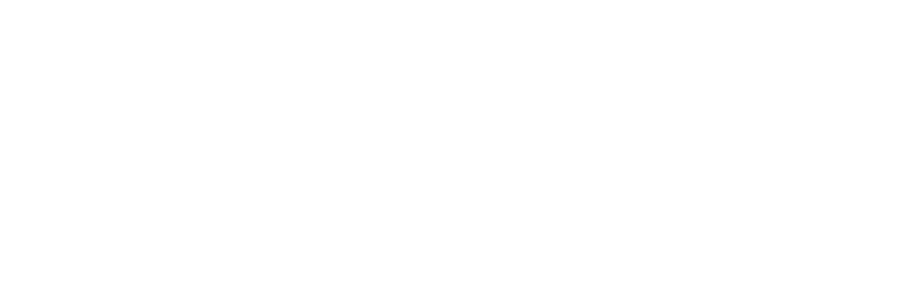
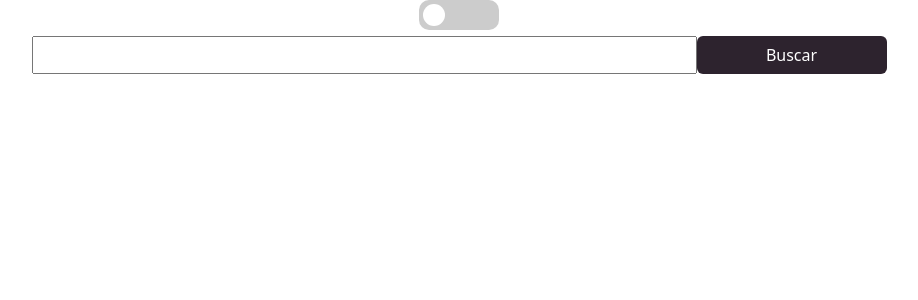
Before and after one commit to BlastyFN/factura-sync, a React (Create React App) app: page / in a window 1280 px wide. Shown: the top 300 px of the page, without its empty margins (181-1099 px from the left). Built offline with nearby package versions, Linux system fonts and the light colour scheme.

Commit message:
filtros v1.0 clients

```diff
--- a/package.json
+++ b/package.json
@@ -6,6 +6,7 @@
     "@testing-library/jest-dom": "^5.16.5",
     "@testing-library/react": "^13.4.0",
     "@testing-library/user-event": "^13.5.0",
+    "bootstrap": "^5.3.0",
     "firebase": "^9.22.1",
     "react": "^18.2.0",
     "react-dom": "^18.2.0",
--- a/src/App.jsx
+++ b/src/App.jsx
@@ -1,9 +1,13 @@
 import React from "react";
-
-
+import ClientsContainer from "./components/ClientsContainer";
+import 'bootstrap/dist/css/bootstrap.css'
+import './global.css'
+import './switch.css'
 const App = () => {
   return (
-   <></>
+   <>
+    <ClientsContainer/>
+   </>
   );
 }
 
--- /dev/null
+++ b/src/components/ClientsContainer.jsx
@@ -0,0 +1,28 @@
+import React from 'react';
+
+const ClientsContainer = () =>{
+    return(
+    <div className='ClientsContainer'>
+        <ClientsFilter/>
+    </div>
+    );
+}
+
+const ClientsFilter = () =>{
+    return(
+        <div className="ClientsFilter container text-center">
+            <div className="switch">
+                <input type="checkbox" id="switch-1" className="switch-input"/>
+                <label for="switch-1" className="switch-label"></label>
+            </div>
+
+            <div className='row justify-content-md-center'>
+                <input type="text form-control" className='col-7'/>
+                <button className='btn btn-black col-2'>Buscar</button>
+            </div>
+
+        </div>
+    );
+}
+
+export default ClientsContainer;
--- /dev/null
+++ b/src/global.css
@@ -0,0 +1,14 @@
+:root {
+    --Raisin-Black: #2D232E;
+    --Onyx: #474448;
+  }
+
+.btn-black{
+    background-color: var(--Raisin-Black);
+    color: white;
+}
+
+.btn-black:hover{
+    background-color: var(--Onyx);
+    color: white;
+}
--- /dev/null
+++ b/src/switch.css
@@ -0,0 +1,42 @@
+.switch {
+    position: relative;
+    display: inline-block;
+    width: 80px;
+    height: 30px;
+  }
+
+  .switch-input {
+    display: none;
+  }
+
+  .switch-label {
+    position: absolute;
+    top: 0;
+    left: 0;
+    width: 100%;
+    height: 100%;
+    background-color: #ccc;
+    border-radius: 10px;
+    cursor: pointer;
+    transition: background-color 0.3s ease;
+  }
+
+  .switch-label::after {
+    content: "";
+    position: absolute;
+    top: 4px;
+    left: 4px;
+    width: 22px;
+    height: 22px;
+    background-color: #fff;
+    border-radius: 50%;
+    transition: transform 0.3s ease;
+  }
+
+  .switch-input:checked + .switch-label {
+    background-color: #648767;
+  }
+
+  .switch-input:checked + .switch-label::after {
+    transform: translateX(50px);
+  }
```
Also changed, not shown: 1 other file (tests, documents, lock files or other folders).
